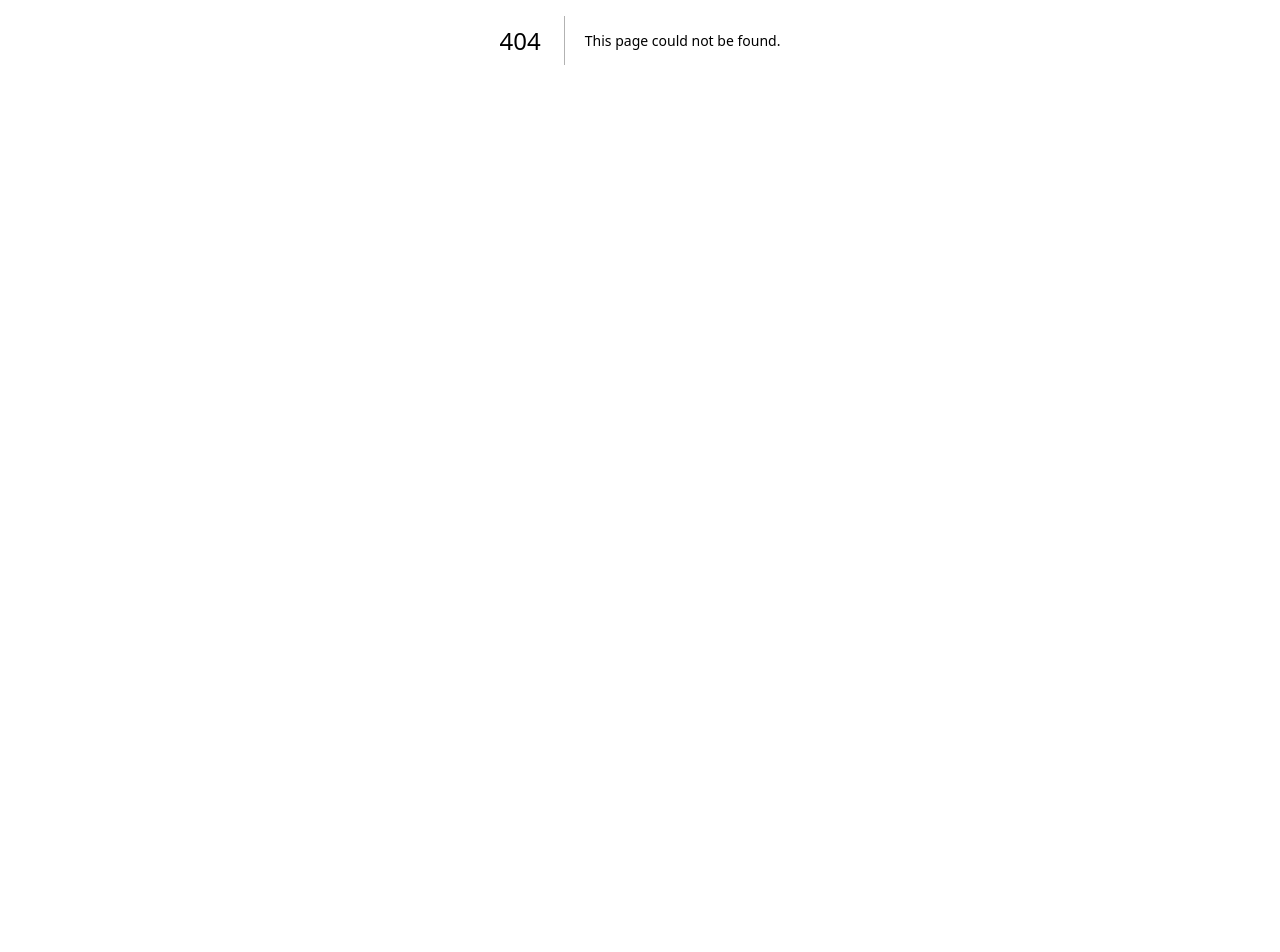
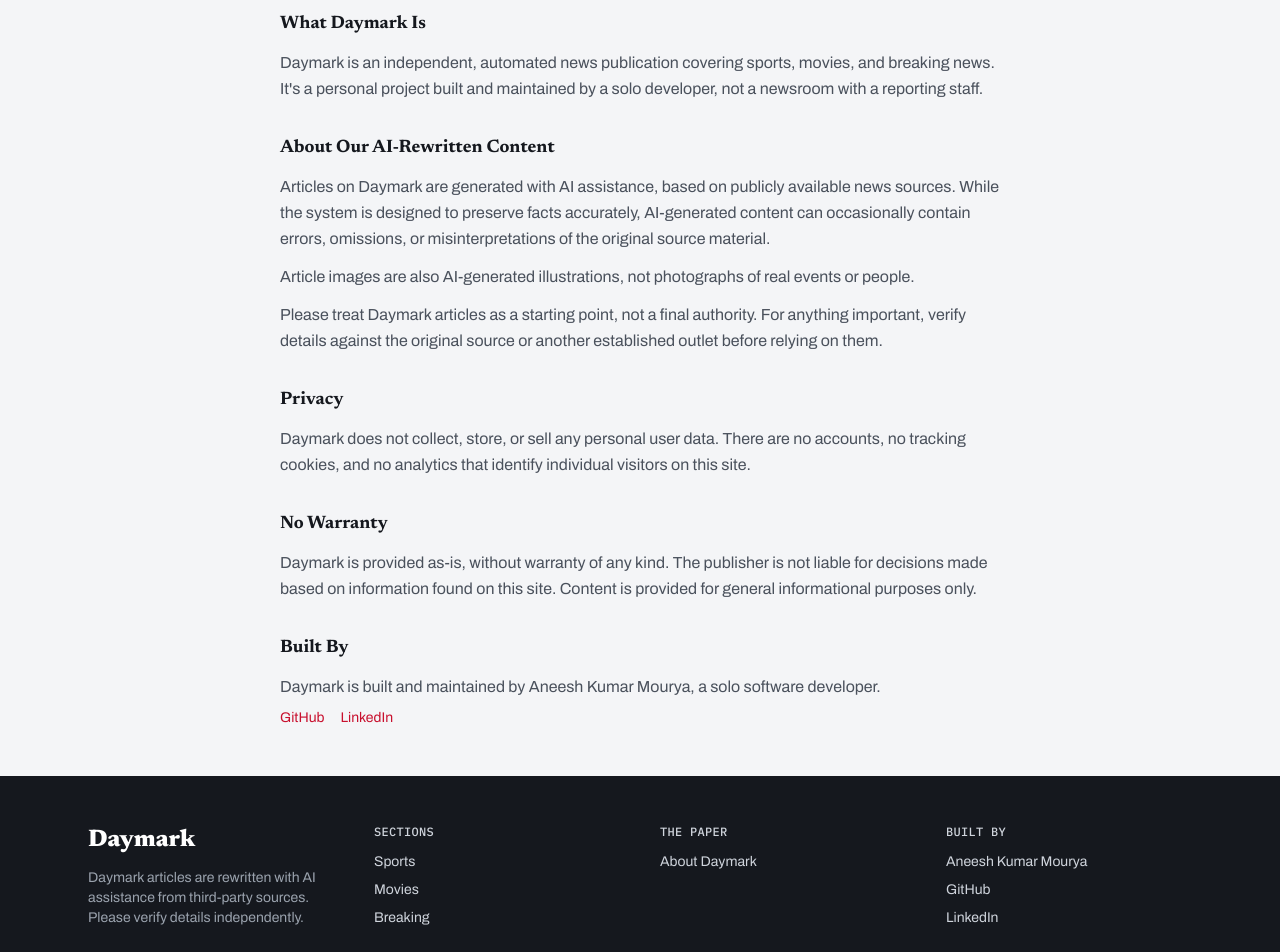
Before and after one commit to AneeshkrMoury/auto-news, a Next.js app: page /about in a window 1280 px wide. Before the commit this address had no page. Shown: the part 360-1312 px from the top of the page. Before the commit the page ends 800 px from the top, so only its background shows below. Built offline with nearby package versions, Linux system fonts and the light colour scheme.

Commit message:
add About page, footer attribution, Markets box repositioning, real metal prices

```diff
--- /dev/null
+++ b/app/about/page.tsx
@@ -0,0 +1,84 @@
+import { theme } from "@/lib/theme";
+import SiteHeader from "@/components/gazette/SiteHeader";
+import SiteFooter from "@/components/gazette/SiteFooter";
+
+export default function About() {
+  const date = new Date().toLocaleDateString("en-US", { year: "numeric", month: "long", day: "numeric" });
+
+  return (
+    <div style={{ background: theme.paper, fontFamily: "var(--font-sans)" }}>
+      <SiteHeader date={date} />
+
+      <div className="max-w-3xl mx-auto px-6 py-12">
+        <h1 className="text-4xl mb-8" style={{ fontFamily: "var(--font-serif)", fontWeight: 700, color: theme.ink }}>
+          About Daymark
+        </h1>
+
+        <div className="space-y-8" style={{ color: theme.ink2 }}>
+          <section>
+            <h2 className="text-lg font-bold mb-3" style={{ fontFamily: "var(--font-serif)", color: theme.ink }}>
+              What Daymark Is
+            </h2>
+            <p className="leading-relaxed">
+              Daymark is an independent, automated news publication covering sports, movies, and breaking news.
+              It's a personal project built and maintained by a solo developer, not a newsroom with a reporting staff.
+            </p>
+          </section>
+
+          <section>
+            <h2 className="text-lg font-bold mb-3" style={{ fontFamily: "var(--font-serif)", color: theme.ink }}>
+              About Our AI-Rewritten Content
+            </h2>
+            <p className="leading-relaxed mb-3">
+              Articles on Daymark are generated with AI assistance, based on publicly available news sources.
+              While the system is designed to preserve facts accurately, AI-generated content can occasionally
+              contain errors, omissions, or misinterpretations of the original source material.
+            </p>
+            <p className="leading-relaxed mb-3">
+              Article images are also AI-generated illustrations, not photographs of real events or people.
+            </p>
+            <p className="leading-relaxed">
+              Please treat Daymark articles as a starting point, not a final authority. For anything important,
+              verify details against the original source or another established outlet before relying on them.
+            </p>
+          </section>
+
+          <section>
+            <h2 className="text-lg font-bold mb-3" style={{ fontFamily: "var(--font-serif)", color: theme.ink }}>
+              Privacy
+            </h2>
+            <p className="leading-relaxed">
+              Daymark does not collect, store, or sell any personal user data. There are no accounts, no tracking
+              cookies, and no analytics that identify individual visitors on this site.
+            </p>
+          </section>
+
+          <section>
+            <h2 className="text-lg font-bold mb-3" style={{ fontFamily: "var(--font-serif)", color: theme.ink }}>
+              No Warranty
+            </h2>
+            <p className="leading-relaxed">
+              Daymark is provided as-is, without warranty of any kind. The publisher is not liable for decisions
+              made based on information found on this site. Content is provided for general informational purposes only.
+            </p>
+          </section>
+
+          <section>
+            <h2 className="text-lg font-bold mb-3" style={{ fontFamily: "var(--font-serif)", color: theme.ink }}>
+              Built By
+            </h2>
+            <p className="leading-relaxed mb-2">
+              Daymark is built and maintained by Aneesh Kumar Mourya, a solo software developer.
+            </p>
+            <div className="flex gap-4 text-sm">
+              <a href="https://github.com/AneeshkrMoury" target="_blank" rel="noopener noreferrer" className="hover:underline" style={{ color: theme.press }}>GitHub</a>
+              <a href="www.linkedin.com/in/aneesh-mourya-1b2a15375" target="_blank" rel="noopener noreferrer" className="hover:underline" style={{ color: theme.press }}>LinkedIn</a>
+            </div>
+          </section>
+        </div>
+      </div>
+
+      <SiteFooter />
+    </div>
+  );
+}
--- a/components/gazette/SiteFooter.tsx
+++ b/components/gazette/SiteFooter.tsx
@@ -1,5 +1,3 @@
-// Site footer, adapted from the template — dropped the newsletter
-// column since we removed that feature.
 import Link from "next/link";
 import { theme } from "@/lib/theme";
 
@@ -8,7 +6,7 @@
 export default function SiteFooter() {
   return (
     <footer style={{ background: theme.ink, color: "#cfd4dc" }}>
-      <div className="max-w-6xl mx-auto px-6 py-12 grid grid-cols-1 md:grid-cols-3 gap-10">
+      <div className="max-w-6xl mx-auto px-6 py-12 grid grid-cols-1 md:grid-cols-4 gap-10">
         <div>
           <span className="text-2xl" style={{ fontFamily: "var(--font-serif)", fontWeight: 800, color: "#fff" }}>
             Daymark
@@ -33,6 +31,14 @@
             <li><Link href="/about" className="hover:underline">About Daymark</Link></li>
           </ul>
         </div>
+        <div>
+          <h4 className="text-xs uppercase tracking-wide mb-3" style={{ fontFamily: "var(--font-mono)" }}>Built By</h4>
+          <p className="text-sm mb-2">Aneesh Kumar Mourya</p>
+          <ul className="space-y-2 text-sm">
+            <li><a href="https://github.com/AneeshkrMoury" target="_blank" rel="noopener noreferrer" className="hover:underline">GitHub</a></li>
+            <li><a href="https://linkedin.com/in/aneeshmourya-1b2a15375" target="_blank" rel="noopener noreferrer" className="hover:underline">LinkedIn</a></li>
+          </ul>
+        </div>
       </div>
       <div className="border-t text-center text-xs py-4" style={{ borderColor: "#2a2e36", color: "#78808c" }}>
         © 2026 Daymark. All rights reserved.
```
